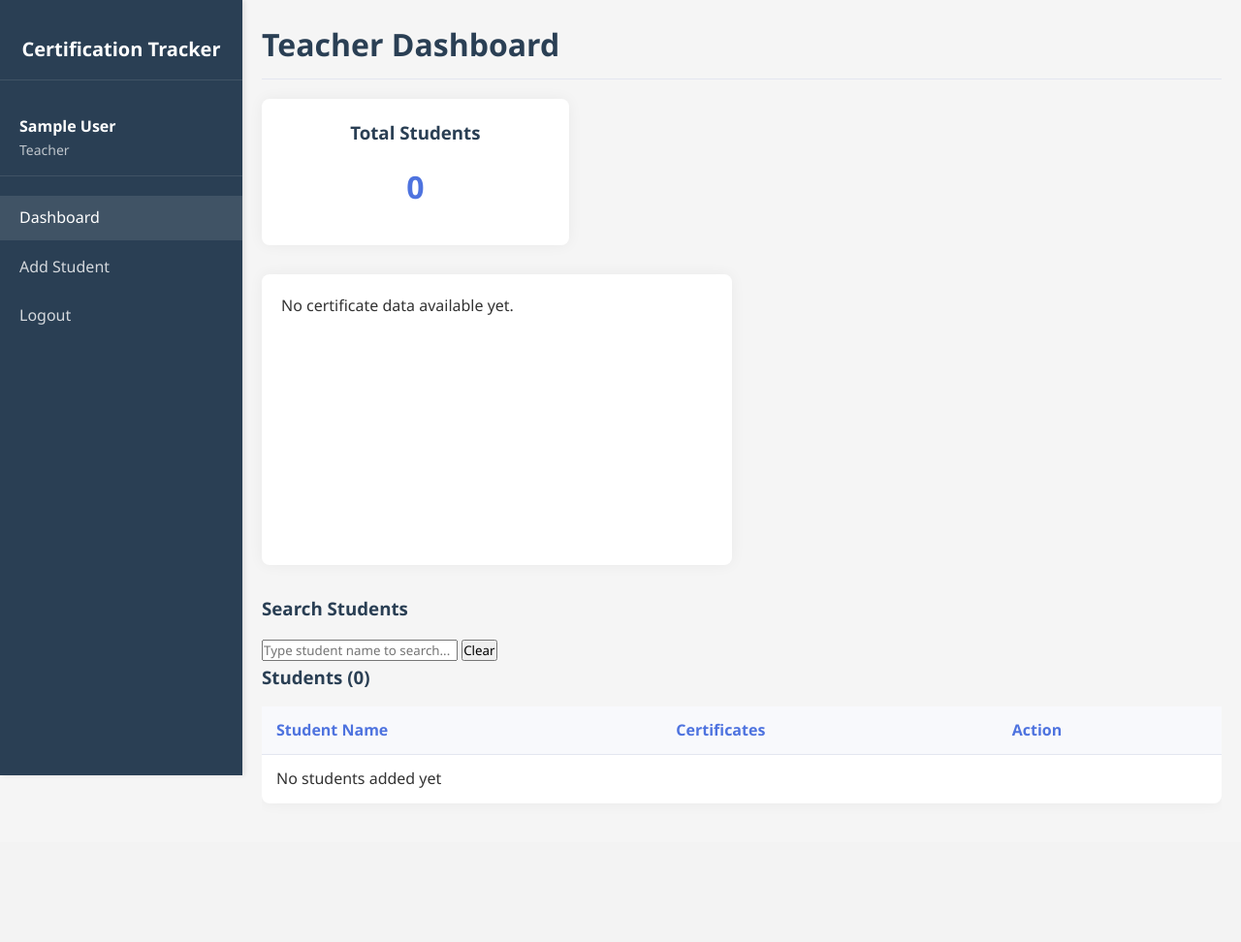
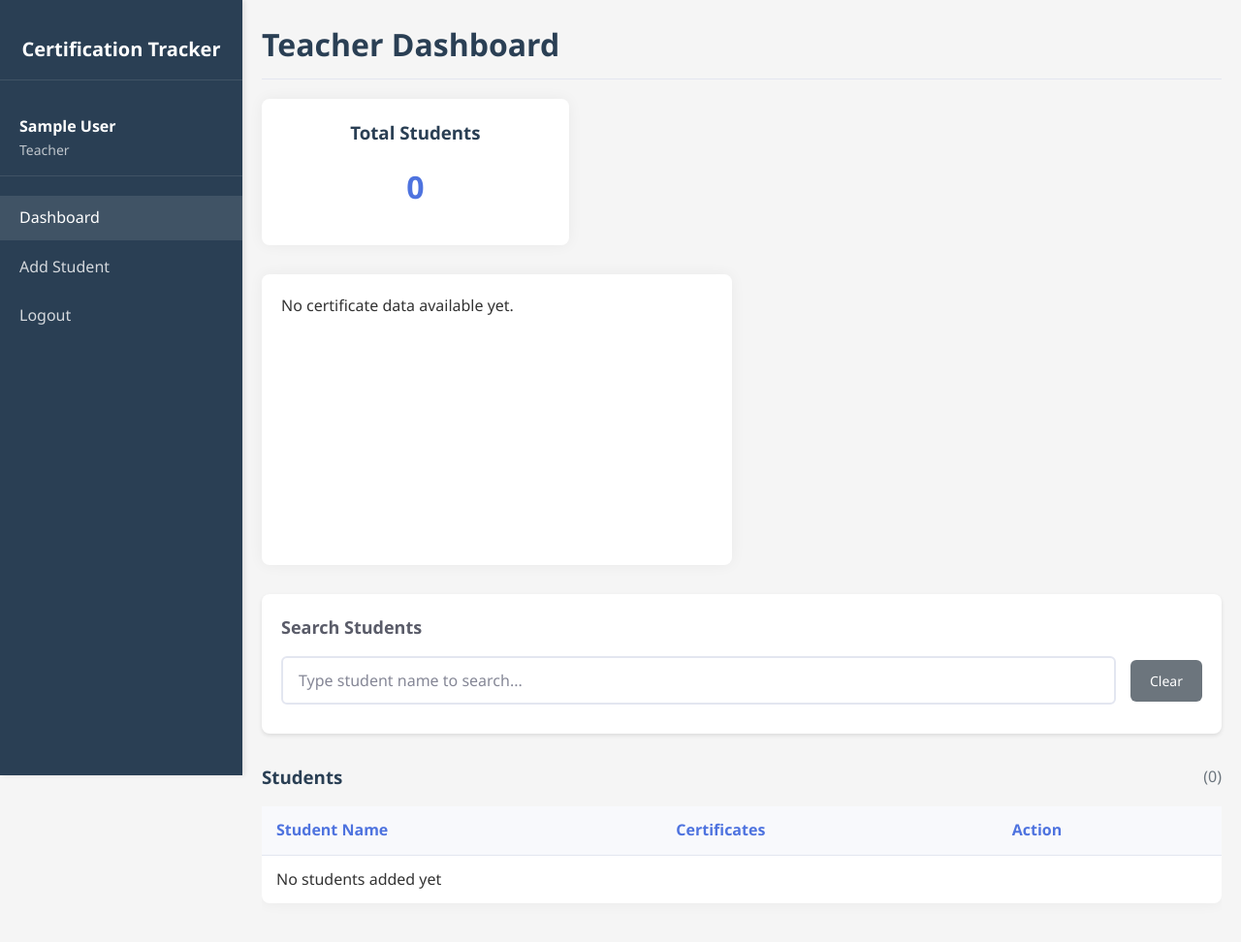
Before and after one commit to imgsh1613/Certificate-tracker-using-railway, a Flask app: page /teacher/dashboard in a window 1280 px wide. Shown: the whole page at 97% size. Before the commit the page ends 813 px from the top, so only its background shows below. Run offline with Flask 3, Linux system fonts and the light colour scheme; the visitor is signed in with stand-in values (Sample User, id 1); data that the repository does not hold is empty; parts of the project's set-up code (start-up, migrations or seed data) failed here and were passed over.

Commit message:
Update style.css

```diff
--- a/static/css/style.css
+++ b/static/css/style.css
@@ -431,4 +431,127 @@ table tr:last-child td {
     .dashboard-charts {
         grid-template-columns: 1fr;
     }
+
 }
+
+/* Search Section Styles */
+.search-section {
+    background: white;
+    border-radius: 8px;
+    padding: 20px;
+    margin-bottom: 30px;
+    box-shadow: 0 2px 4px rgba(0,0,0,0.1);
+}
+
+.search-container {
+    display: flex;
+    align-items: center;
+    gap: 15px;
+    margin-bottom: 10px;
+}
+
+.search-input {
+    flex: 1;
+    padding: 12px 16px;
+    border: 2px solid #e3e6f0;
+    border-radius: 6px;
+    font-size: 16px;
+    transition: border-color 0.3s ease;
+}
+
+.search-input:focus {
+    outline: none;
+    border-color: #4e73df;
+}
+
+.search-input::placeholder {
+    color: #858796;
+}
+
+.clear-search {
+    background: #6c757d;
+    color: white;
+    border: none;
+    padding: 12px 20px;
+    border-radius: 6px;
+    cursor: pointer;
+    font-size: 14px;
+    transition: background-color 0.3s ease;
+}
+
+.clear-search:hover {
+    background: #545b62;
+}
+
+.search-results-info {
+    color: #6c757d;
+    font-size: 14px;
+    font-style: italic;
+}
+
+/* Search Results Styles */
+.highlight {
+    background-color: #fff3cd;
+    padding: 2px 4px;
+    border-radius: 3px;
+    font-weight: bold;
+}
+
+.no-results {
+    text-align: center;
+    color: #6c757d;
+    font-style: italic;
+    padding: 40px 20px;
+}
+
+/* Students List Header */
+.students-list h3 {
+    display: flex;
+    justify-content: space-between;
+    align-items: center;
+}
+
+.student-count {
+    color: #6c757d;
+    font-weight: normal;
+    font-size: 16px;
+}
+
+/* Responsive Design */
+@media (max-width: 768px) {
+    .search-container {
+        flex-direction: column;
+        gap: 10px;
+    }
+
+    .search-input {
+        width: 100%;
+    }
+
+    .clear-search {
+        width: 100%;
+        justify-self: stretch;
+    }
+
+    .students-list h3 {
+        flex-direction: column;
+        align-items: flex-start;
+        gap: 5px;
+    }
+
+    .student-count {
+        font-size: 14px;
+    }
+}
+
+/* Animation for smooth transitions */
+.student-row {
+    transition: opacity 0.2s ease;
+}
+
+.search-section h3 {
+    margin-bottom: 15px;
+    color: #5a5c69;
+    font-size: 18px;
+    font-weight: 600;
+}
```
